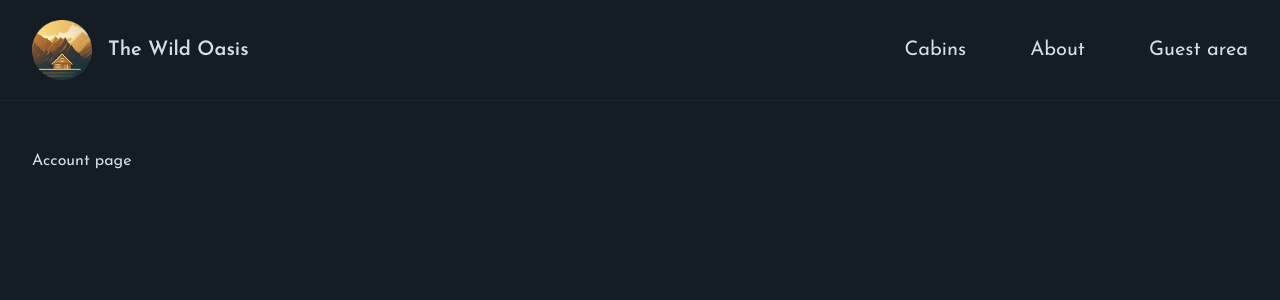
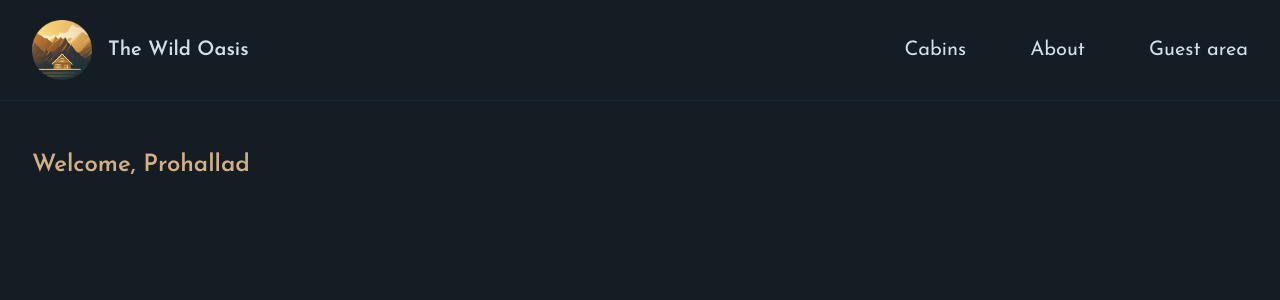
Before and after one commit to Prohalladdas/the-wild-oasis-website, a Next.js app: page /account in a window 1280 px wide. Shown: the top 300 px of the page. Built offline with nearby package versions, Linux system fonts and the light colour scheme.

Commit message:
Adding Nested Routes and Pages

```diff
--- a/starter/components/ReservationCard.js
+++ b/app/_components/ReservationCard.js
@@ -1,6 +1,6 @@
 import { PencilSquareIcon } from '@heroicons/react/24/solid';
 import { format, formatDistance, isPast, isToday, parseISO } from 'date-fns';
-import DeleteReservation from './DeleteReservation';
+import DeleteReservation from '@/app/_components/DeleteReservation';
 
 export const formatDistanceFromNow = (dateStr) =>
   formatDistance(parseISO(dateStr), new Date(), {
--- a/app/account/page.js
+++ b/app/account/page.js
@@ -3,5 +3,7 @@ export const metadata = {
 }
 
 export default function Page() {
-    return <h2>Account page</h2>
+    return <h2 className="font-semibold text-2xl text-accent-400 mb-7">
+        Welcome, Prohallad
+    </h2>
 }
--- a/starter/pages/reservations-page.js
+++ b/app/account/reservations/page.js
@@ -1,4 +1,4 @@
-import ReservationCard from "./ReservationCard";
+import ReservationCard from "@/app/_components/ReservationCard";
 
 export default function Page() {
   // CHANGE
@@ -6,13 +6,10 @@ export default function Page() {
 
   return (
     <div>
-      <h2 className="font-semibold text-2xl text-accent-400 mb-7">
-        Your reservations
-      </h2>
 
       {bookings.length === 0 ? (
         <p className="text-lg">
-          You have no reservations yet. Check out our{" "}
+          You have no reservations yet. Check out our
           <a className="underline text-accent-500" href="/cabins">
             luxury cabins &rarr;
           </a>
--- a/package.json
+++ b/package.json
@@ -10,6 +10,7 @@
   },
   "dependencies": {
     "@heroicons/react": "^2.2.0",
+    "date-fns": "^4.1.0",
     "next": "14.2.30",
     "react": "^18",
     "react-dom": "^18"
```
Also changed, not shown: app/_components/DeleteReservation.js (renamed from starter/components/DeleteReservation.js), app/_components/SelectCountry.js (renamed from starter/components/SelectCountry.js), app/account/profile/page.js (renamed from starter/pages/profile-page.js), 1 other file (tests, documents, lock files or other folders).
